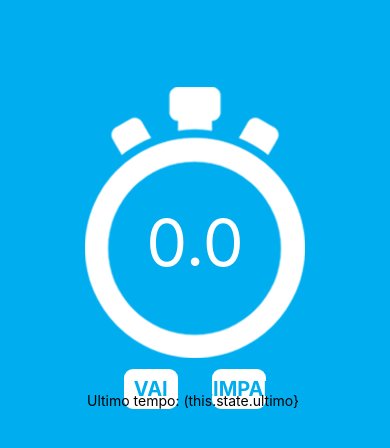
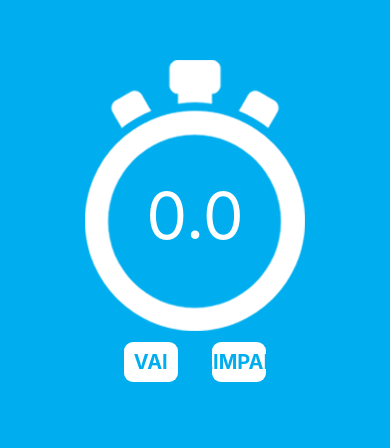
Before and after one commit to ilima12/CronometroApp, a React Native app: screen / in a window 390 px wide. Shown: the part 176-624 px from the top of the page. Built offline with nearby package versions, Linux system fonts and the light colour scheme.

Commit message:
finalização do app
acrescento da contagem de segundos conforme executado a função limpar.

```diff
--- a/App.js
+++ b/App.js
@@ -57,8 +57,9 @@ class App extends Component{
         this.timer = null;
       }
       this.setState({
+        ultimo: this.state.numero,
         numero: 0,
-        botao: 'VAI'
+        botao: 'VAI',
       })
 
     }
@@ -89,7 +90,7 @@ class App extends Component{
       </View>
 
       <View style={styles.areaUltima}>
-      <Text>Ultimo tempo: (this.state.ultimo} </Text>
+      <Text style={styles.textoCorrida}>{this.state.ultimo > 0 ? 'Ultimo tempo: ' + this.state.ultimo.toFixed(2) + 's' : ''} </Text>
       </View>
 
       </View>
@@ -128,6 +129,14 @@ const styles = StyleSheet.create({
     fontSize: 20,
     fontWeight: 'bold',
     color: '#00aeef'
+  },
+  areaUltima: {
+    marginTop: 40,
+  },
+  textoCorrida:{
+    fontSize: 25,
+    fontStyle: 'italic',
+    color: '#FFF'
   }
 });
 
```
